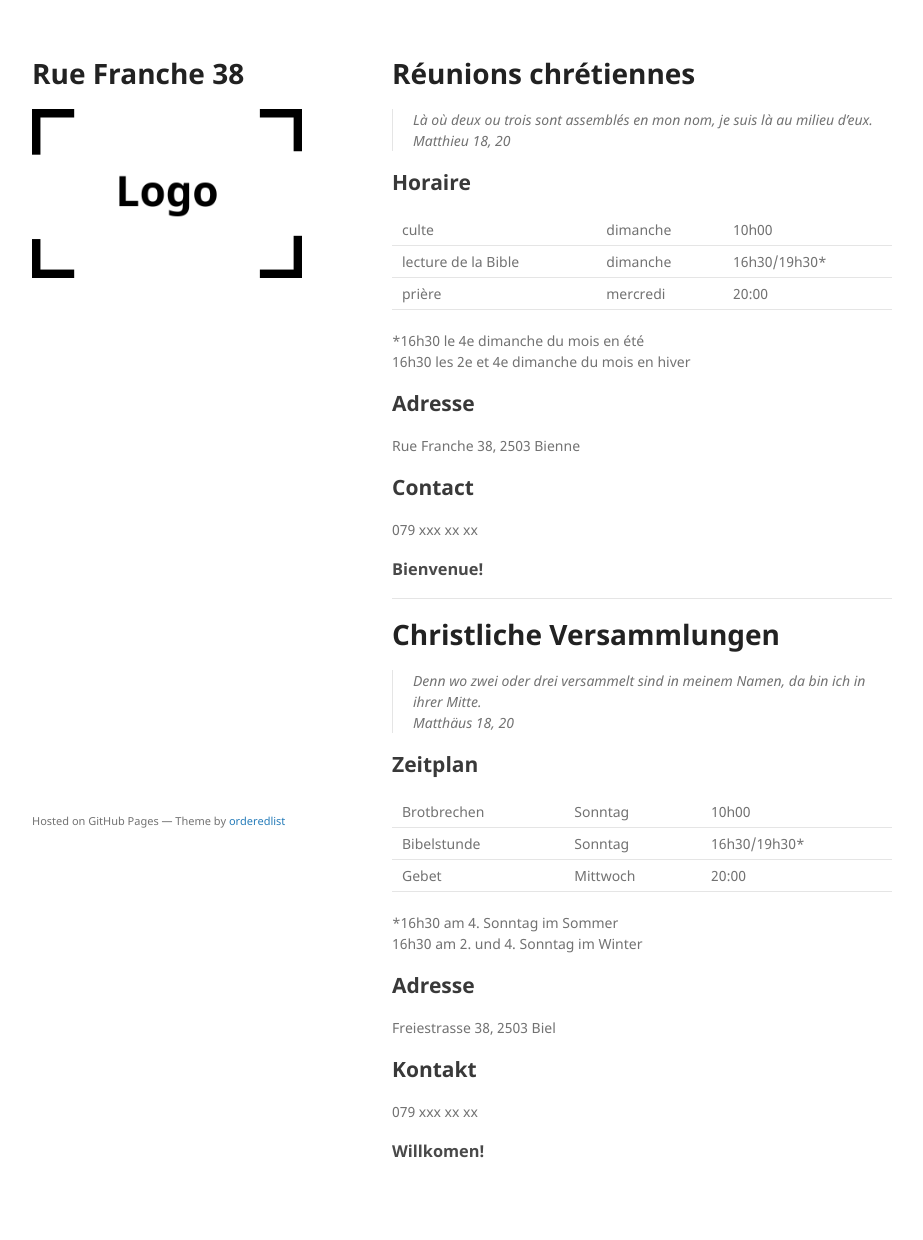
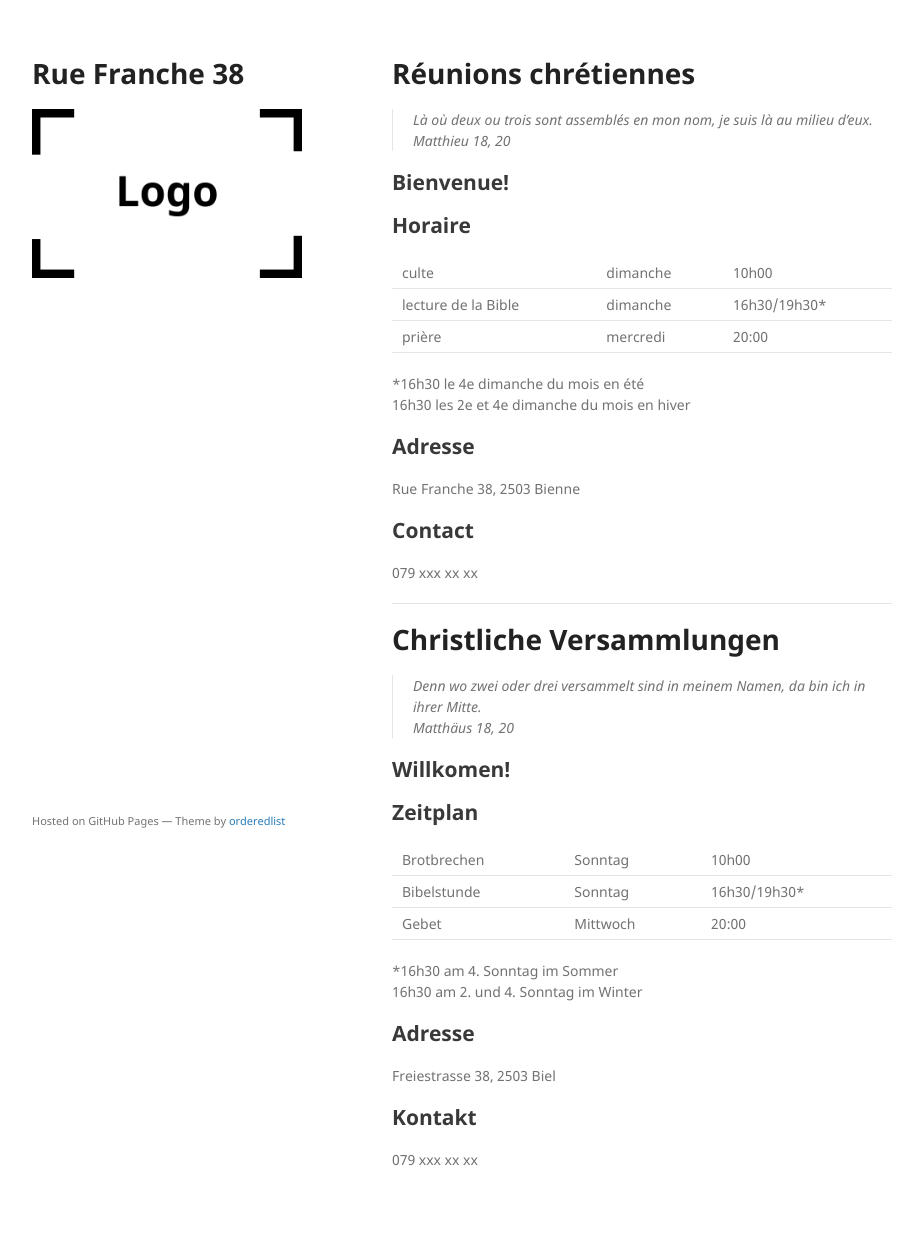
Before and after one commit to gitjo7265/rf38, a Jekyll site: the page built from index.md, in a window 1280 px wide. Shown: the whole page, without its empty margins (178-1101 px from the left). Built offline with Jekyll 4.4.1, drawn with Linux system fonts in a browser that asks for light colours; our own code applies the rules of GitHub Pages for plain Markdown files; part of the change alters nothing that is shown.

```diff
--- a/index.md
+++ b/index.md
@@ -7,6 +7,8 @@ layout: default
 
 > Là où deux ou trois sont assemblés en mon nom, je suis là au milieu d’eux.\
 > Matthieu 18, 20
+
+## Bienvenue!
 
 ## Horaire
 
@@ -24,8 +26,6 @@ Rue Franche 38, 2503 Bienne
 ## Contact
 079 xxx xx xx
 
-### Bienvenue!
-
 * * *
 
 # Christliche Versammlungen
@@ -33,6 +33,8 @@ Rue Franche 38, 2503 Bienne
 
 > Denn wo zwei oder drei versammelt sind in meinem Namen, da bin ich in ihrer Mitte.\
 > Matthäus 18, 20
+
+## Willkomen!
 
 ## Zeitplan
 
@@ -49,5 +51,3 @@ Freiestrasse 38, 2503 Biel
 
 ## Kontakt
 079 xxx xx xx
-
-### Willkomen!
```
